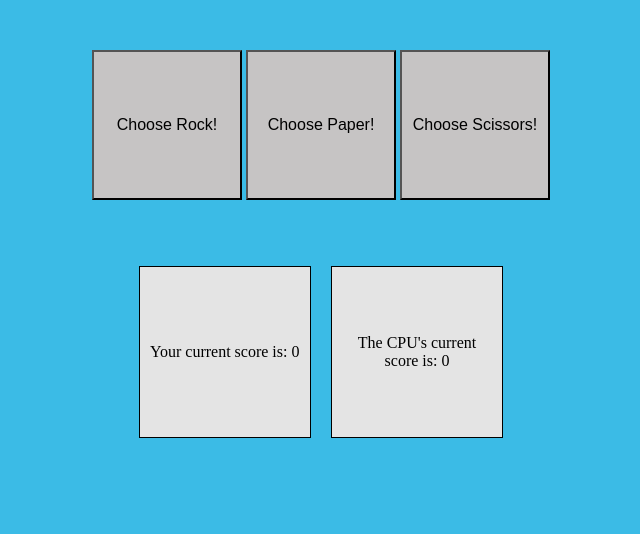
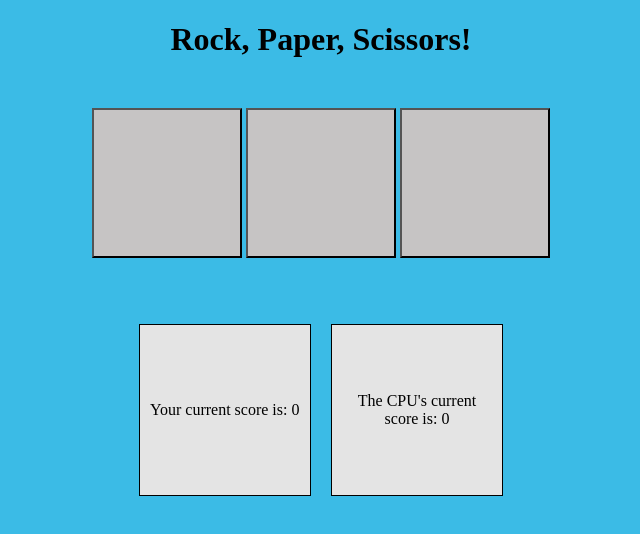
Before and after one commit to vinothrobinson/rock-paper-scissors, a plain HTML site: page index.html in a window 1280 px wide. Shown: the whole page, without its empty margins (319-959 px from the left). Drawn offline with Linux system fonts and the light colour scheme.

Commit message:
Add a header and fonts

```diff
--- a/index.html
+++ b/index.html
@@ -5,13 +5,15 @@
   <title>Rock Paper Scissors!</title>
   <script src="javascript.js" defer> </script>
   <link rel="stylesheet" href="styles.css">
+  <link href="https://fonts.googleapis.com/css2?family=Economica&family=Lobster&family=Pacifico&family=Roboto:wght@300&display=swap" rel="stylesheet">
 </head>
 <body>
   <div id="main-div">
+    <h1> Rock, Paper, Scissors! </h1>
     <div id="button-div"></div>
-      <button class="rock"> Choose Rock! </button>
-      <button class="paper"> Choose Paper! </button>
-      <button class="scissors"> Choose Scissors! </button>
+      <button class="rock">  </button>
+      <button class="paper">  </button>
+      <button class="scissors">  </button>
     </div>
   </div>
 </body>
```
